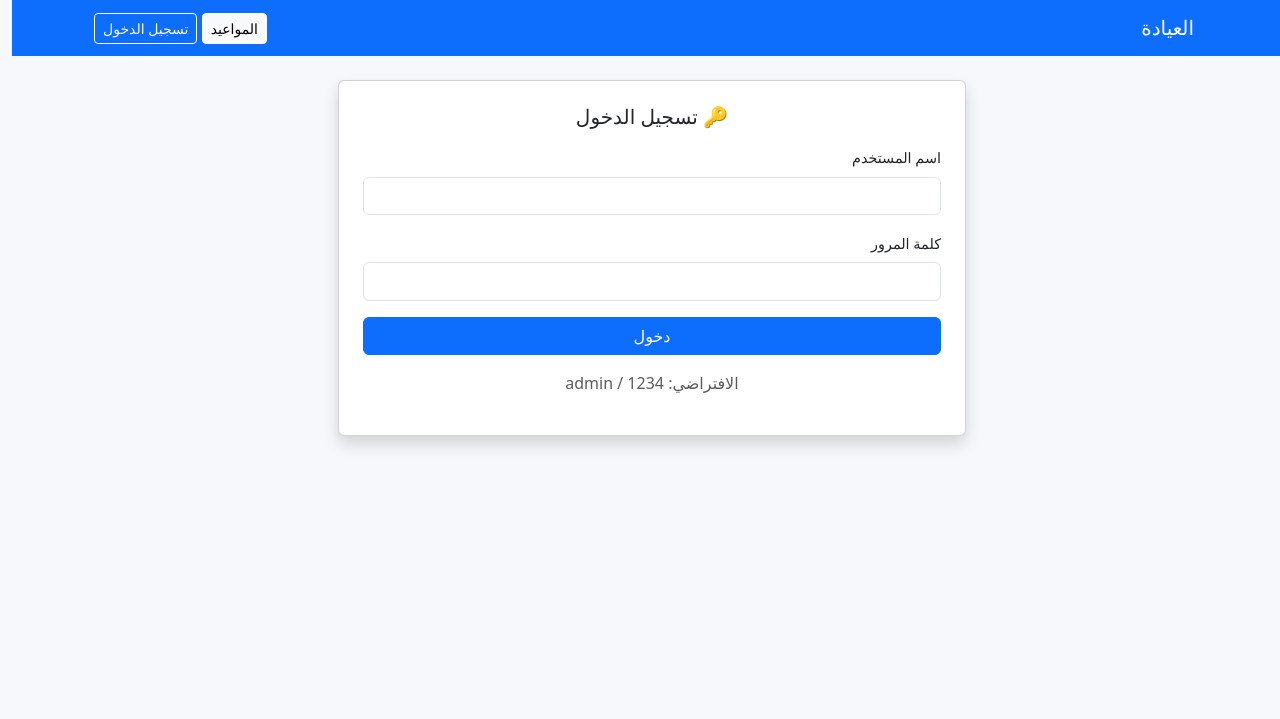
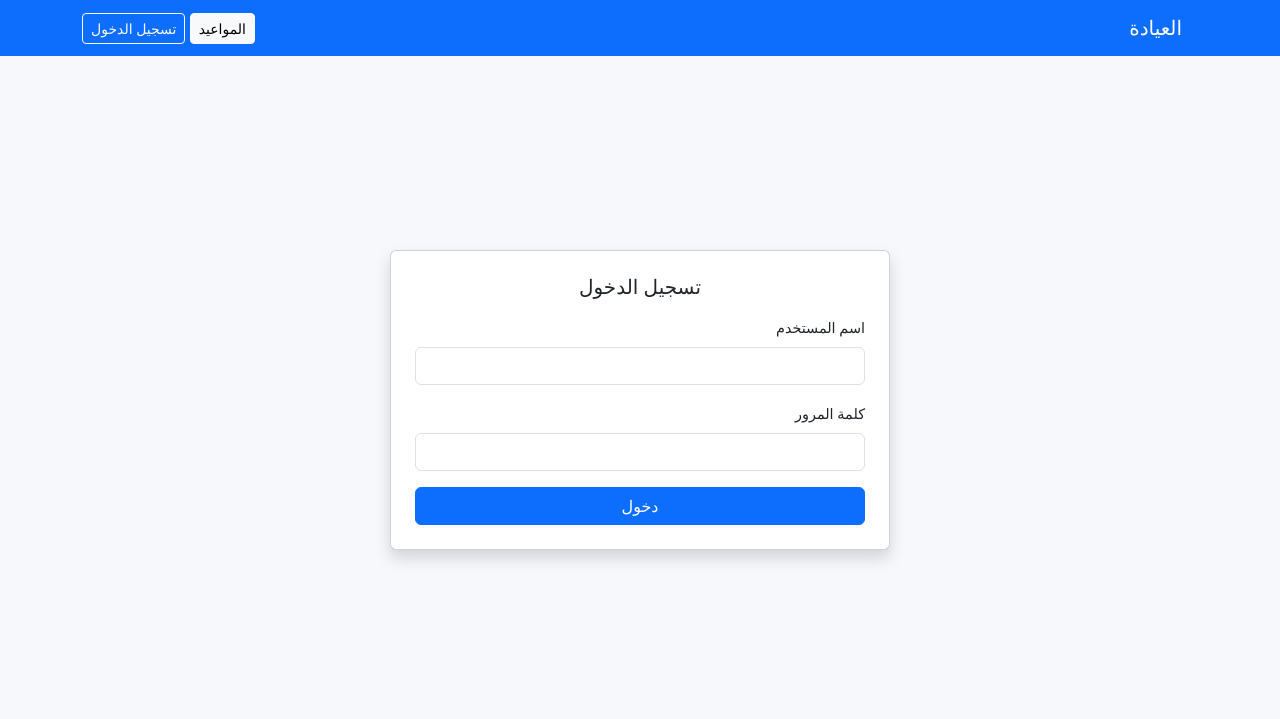
Before and after one commit to mshrf3334-star/clinic-appointments, a Flask app: page /login in a window 1280 px wide. Shown: the top 719 px of the page. Run offline with Flask 3, Linux system fonts and the light colour scheme.

Commit message:
Update login.html

```diff
--- a/templates/login.html
+++ b/templates/login.html
@@ -1,22 +1,19 @@
 {% extends "base.html" %}
 {% block content %}
-<div class="row justify-content-center">
-    <div class="col-md-6">
-        <div class="card shadow p-4">
-            <h3 class="text-center mb-3">🔑 تسجيل الدخول</h3>
+<div class="page-wrap">
+  <div class="card shadow p-4 card-form bg-white">
+    <h3 class="mb-3 text-center">تسجيل الدخول</h3>
     <form method="POST">
       <div class="mb-3">
         <label class="form-label">اسم المستخدم</label>
-                    <input type="text" name="username" class="form-control" required>
+        <input type="text" class="form-control" name="username" required>
       </div>
       <div class="mb-3">
         <label class="form-label">كلمة المرور</label>
-                    <input type="password" name="password" class="form-control" required>
+        <input type="password" class="form-control" name="password" required>
       </div>
       <button type="submit" class="btn btn-primary w-100">دخول</button>
     </form>
-            <p class="mt-3 text-center text-muted">الافتراضي: admin / 1234</p>
-        </div>
   </div>
 </div>
 {% endblock %}
```
Lines whose indentation alone changed are shown as unchanged.
